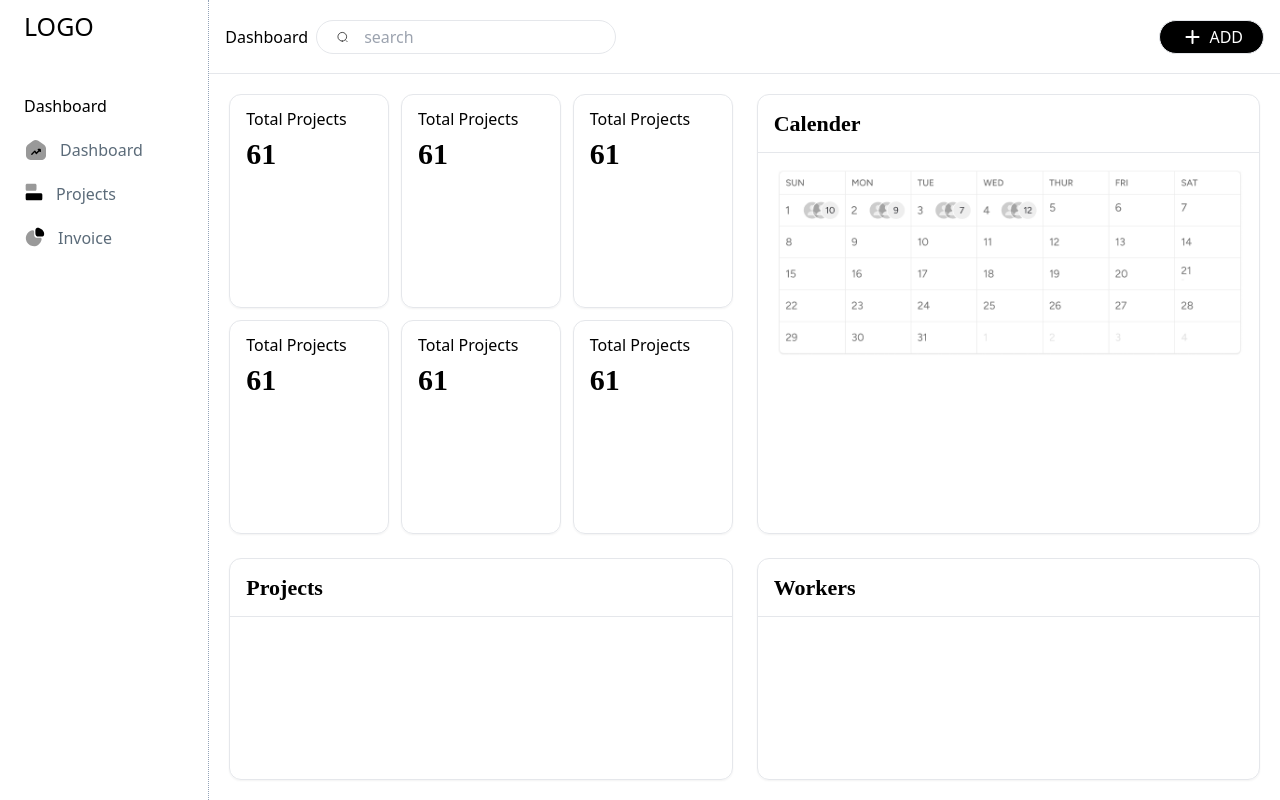
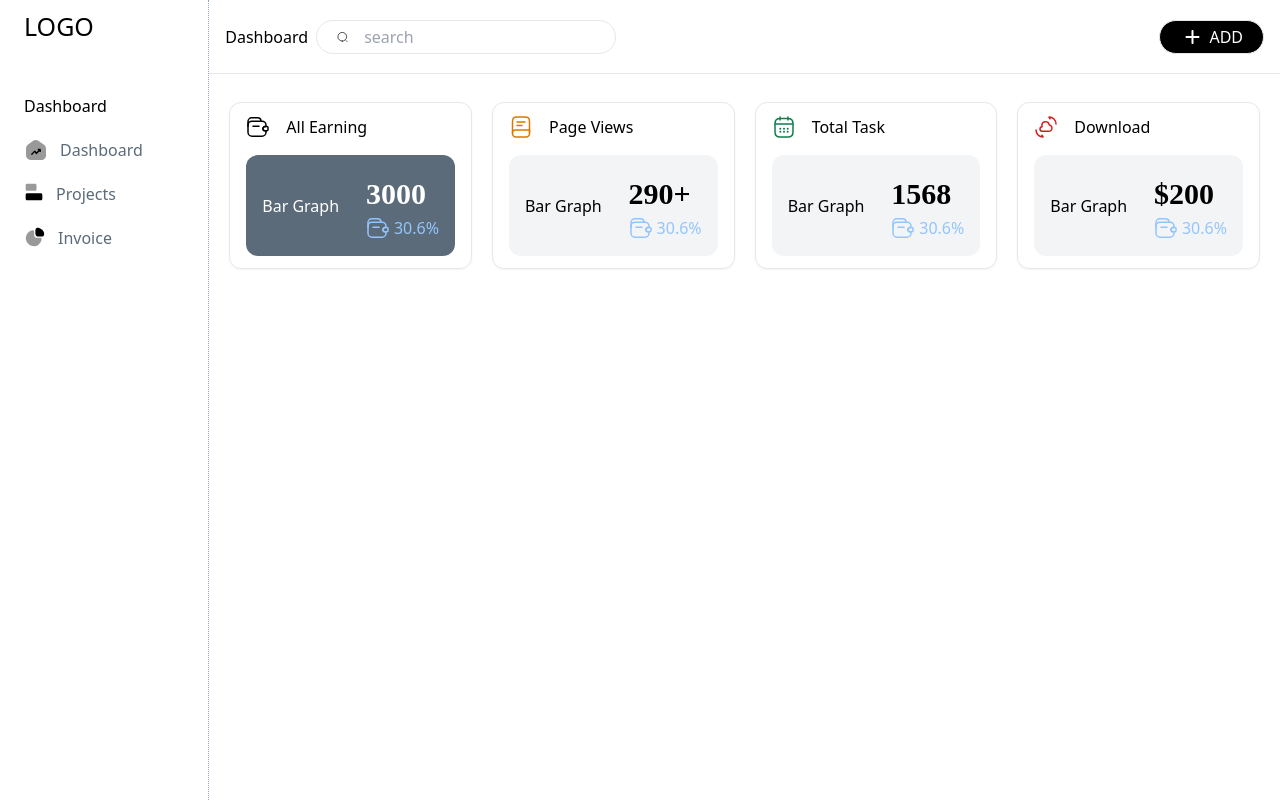
Before and after one commit to harish-bhati/admin-boiler-template, a React (Create React App) app: page / in a window 1280 px wide. Built offline with nearby package versions, Linux system fonts and the light colour scheme.

Commit message:
integrate the rechart js

```diff
--- a/package.json
+++ b/package.json
@@ -15,6 +15,7 @@
     "react-dom": "^18.3.1",
     "react-router-dom": "^6.26.1",
     "react-scripts": "5.0.1",
+    "recharts": "^2.12.7",
     "typescript": "^4.9.5",
     "web-vitals": "^2.1.4"
   },
--- a/public/index.html
+++ b/public/index.html
@@ -24,7 +24,7 @@
       work correctly both with client-side routing and a non-root public URL.
       Learn how to configure a non-root public URL by running `npm run build`.
     -->
-    <title>React App</title>
+    <title>Admin Portal</title>
   </head>
   <body>
     <noscript>You need to enable JavaScript to run this app.</noscript>
--- /dev/null
+++ b/src/assets/icons/DownloadIcon.tsx
@@ -0,0 +1,24 @@
+import React from 'react';
+import { IconsProps } from './Icons';
+
+export const DownloadIcon = ({
+  className,
+  fill,
+  width,
+  height,
+  viewBox,
+}: IconsProps) => {
+  return (
+    <svg
+      xmlns="http://www.w3.org/2000/svg"
+      className={className}
+      viewBox={viewBox ? viewBox : '0 0 24 24'}
+      width={width ? width : '24'}
+      height={height ? height : '24'}
+      fill={fill ? fill : 'none'}
+    >
+     <path d="M8.11 11.85c-2.82.2-2.81 4.3 0 4.5h6.67c.81.01 1.59-.3 2.19-.84 1.98-1.73.92-5.2-1.68-5.53-.93-5.64-9.08-3.5-7.15 1.87" stroke="#d31c1c" strokeWidth="1.5" strokeMiterlimit="10" strokeLinecap="round" strokeLinejoin="round"></path>
+     <path d="M2 15c0 3.87 3.13 7 7 7l-1.05-1.75M22 9c0-3.87-3.13-7-7-7l1.05 1.75" stroke="#d31c1c" strokeWidth="1.5" strokeLinecap="round" strokeLinejoin="round"></path>
+    </svg>
+  );
+};
--- /dev/null
+++ b/src/assets/icons/EarningIcon.tsx
@@ -0,0 +1,25 @@
+import React from 'react';
+import { IconsProps } from './Icons';
+
+export const EarningIcon = ({
+  className,
+  fill,
+  width,
+  height,
+  viewBox,
+}: IconsProps) => {
+  return (
+    <svg
+      xmlns="http://www.w3.org/2000/svg"
+      className={className}
+      viewBox={viewBox ? viewBox : '0 0 24 24'}
+      width={width ? width : '24'}
+      height={height ? height : '24'}
+      fill={fill ? fill : 'none'}
+    >
+      <path d="M13 11.15H7M2 11.15V6.53c0-2.04 1.65-3.69 3.69-3.69h5.62c2.04 0 3.69 1.27 3.69 3.31" stroke="currentColor" strokeWidth="1.5" strokeLinecap="round" strokeLinejoin="round"></path>
+      <path d="M17.48 12.2c-.5.48-.74 1.22-.54 1.98.25.93 1.17 1.52 2.13 1.52H20v1.45c0 2.21-1.79 4-4 4H6c-2.21 0-4-1.79-4-4v-7c0-2.21 1.79-4 4-4h10c2.2 0 4 1.8 4 4v1.45h-1.08c-.56 0-1.07.22-1.44.6Z" stroke="currentColor" strokeWidth="1.5" strokeLinecap="round" strokeLinejoin="round"></path>
+      <path d="M22 12.62v2.06c0 .56-.46 1.02-1.03 1.02h-1.93c-1.08 0-2.07-.79-2.16-1.87-.06-.63.18-1.22.6-1.63.37-.38.88-.6 1.44-.6h2.05c.57 0 1.03.46 1.03 1.02Z" stroke="currentColor" strokeWidth="1.5" strokeLinecap="round" strokeLinejoin="round"></path>
+    </svg>
+  );
+};
--- /dev/null
+++ b/src/assets/icons/PageIcon.tsx
@@ -0,0 +1,24 @@
+import React from 'react';
+import { IconsProps } from './Icons';
+
+export const PageIcon = ({
+  className,
+  fill,
+  width,
+  height,
+  viewBox,
+}: IconsProps) => {
+  return (
+    <svg
+      xmlns="http://www.w3.org/2000/svg"
+      className={className}
+      viewBox={viewBox ? viewBox : '0 0 24 24'}
+      width={width ? width : '24'}
+      height={height ? height : '24'}
+      fill={fill ? fill : 'none'}
+    >
+     <path d="M3.5 18V7c0-4 1-5 5-5h7c4 0 5 1 5 5v10c0 .14 0 .28-.01.42" stroke="#de7700" strokeWidth="1.5" strokeLinecap="round" strokeLinejoin="round"></path>
+     <path d="M6.35 15H20.5v3.5c0 1.93-1.57 3.5-3.5 3.5H7c-1.93 0-3.5-1.57-3.5-3.5v-.65C3.5 16.28 4.78 15 6.35 15ZM8 7h8M8 10.5h5" stroke="#de7700" strokeWidth="1.5" strokeLinecap="round" strokeLinejoin="round"></path>
+    </svg>
+  );
+};
--- /dev/null
+++ b/src/assets/icons/TaskIcon.tsx
@@ -0,0 +1,24 @@
+import React from 'react';
+import { IconsProps } from './Icons';
+
+export const TaskIcon = ({
+  className,
+  fill,
+  width,
+  height,
+  viewBox,
+}: IconsProps) => {
+  return (
+    <svg
+      xmlns="http://www.w3.org/2000/svg"
+      className={className}
+      viewBox={viewBox ? viewBox : '0 0 24 24'}
+      width={width ? width : '24'}
+      height={height ? height : '24'}
+      fill={fill ? fill : 'none'}
+    >
+     <path d="M8 2v3M16 2v3M3.5 9.09h17M21 8.5V17c0 3-1.5 5-5 5H8c-3.5 0-5-2-5-5V8.5c0-3 1.5-5 5-5h8c3.5 0 5 2 5 5Z" stroke="#107d4f" strokeWidth="1.5" strokeMiterlimit="10" strokeLinecap="round" strokeLinejoin="round"></path>
+     <path d="M15.695 13.7h.009M15.695 16.7h.009M11.995 13.7h.01M11.995 16.7h.01M8.294 13.7h.01M8.294 16.7h.01" stroke="#107d4f" strokeWidth="2" strokeLinecap="round" strokeLinejoin="round"></path>
+    </svg>
+  );
+};
--- a/src/assets/icons/index.ts
+++ b/src/assets/icons/index.ts
@@ -7,3 +7,7 @@ export * from './SearchIcon';
 export * from './PlusIcon';
 export * from './EditIcon';
 export * from './DeleteIcon';
+export * from './EarningIcon';
+export * from './PageIcon';
+export * from './TaskIcon';
+export * from './DownloadIcon';
--- a/src/components/Card.tsx
+++ b/src/components/Card.tsx
@@ -1,33 +1,81 @@
 import React from "react";
-
+import { EarningIcon, PageIcon } from "../assets/icons";
+import { CartesianGrid } from "recharts";
+import { TaskIcon } from "../assets/icons/TaskIcon";
+import { DownloadIcon } from "../assets/icons/DownloadIcon";
 
 const Card = () => {
+  const isDark = true;
   return (
-    <div className="card-container grid grid-cols-3 gap-3 grid-rows-2">
-        <div className="shadow-sm rounded-xl px-4 py-3 min-w-[150px] border">
-            <h1>Total Projects</h1>
-            <p className="font-bold text-[30px]">61</p>
+    <div className='card-container grid grid-cols-4 gap-5'>
+      <div className='shadow-sm rounded-xl px-4 py-3 min-w-[150px] border space-y-4'>
+        <h1 className='flex gap-4 items-center'>
+          {" "}
+          <EarningIcon />
+          All Earning
+        </h1>
+        <div
+          className={`p-4 flex gap-3 items-center rounded-xl ${
+            isDark ? "bg-black-light text-white-light" : "bg-gray-100"
+          }`}
+        >
+          <div>Bar Graph</div>
+          <div className='ml-auto'>
+            <span className='font-bold text-[30px]'>3000</span>
+            <p className='flex gap-1 items-center text-blue-300'>
+              <EarningIcon /> 30.6%
+            </p>
+          </div>
         </div>
-        <div className="shadow-sm rounded-xl px-4 py-3 min-w-[150px] border">
-            <h1>Total Projects</h1>
-            <p className="font-bold text-[30px]">61</p>
+      </div>
+      <div className='shadow-sm rounded-xl px-4 py-3 min-w-[150px] border space-y-4'>
+        <h1 className='flex gap-4 items-center'>
+          {" "}
+          <PageIcon />
+          Page Views
+        </h1>
+        <div className='p-4 bg-gray-100 flex gap-3 items-center rounded-xl'>
+          <div>Bar Graph</div>
+          <div className='ml-auto'>
+            <span className='font-bold text-[30px]'>290+</span>
+            <p className='flex gap-1 items-center text-blue-300'>
+              <EarningIcon /> 30.6%
+            </p>
+          </div>
         </div>
-        <div className="shadow-sm rounded-xl px-4 py-3 min-w-[150px] border">
-            <h1>Total Projects</h1>
-            <p className="font-bold text-[30px]">61</p>
+      </div>
+      <div className='shadow-sm rounded-xl px-4 py-3 min-w-[150px] border space-y-4'>
+        <h1 className='flex gap-4 items-center'>
+          {" "}
+          <TaskIcon />
+          Total Task
+        </h1>
+        <div className='p-4 bg-gray-100 flex gap-3 items-center rounded-xl'>
+          <div>Bar Graph</div>
+          <div className='ml-auto'>
+            <span className='font-bold text-[30px]'>1568</span>
+            <p className='flex gap-1 items-center text-blue-300'>
+              <EarningIcon /> 30.6%
+            </p>
+          </div>
         </div>
-        <div className="shadow-sm rounded-xl px-4 py-3 min-w-[150px] border">
-            <h1>Total Projects</h1>
-            <p className="font-bold text-[30px]">61</p>
+      </div>
+      <div className='shadow-sm rounded-xl px-4 py-3 min-w-[150px] border space-y-4'>
+        <h1 className='flex gap-4 items-center'>
+          {" "}
+          <DownloadIcon />
+          Download
+        </h1>
+        <div className='p-4 bg-gray-100 flex gap-3 items-center rounded-xl'>
+          <div>Bar Graph</div>
+          <div className='ml-auto'>
+            <span className='font-bold text-[30px]'>$200</span>
+            <p className='flex gap-1 items-center text-blue-300'>
+              <EarningIcon /> 30.6%
+            </p>
+          </div>
         </div>
-        <div className="shadow-sm rounded-xl px-4 py-3 min-w-[150px] border">
-            <h1>Total Projects</h1>
-            <p className="font-bold text-[30px]">61</p>
-        </div>
-        <div className="shadow-sm rounded-xl px-4 py-3 min-w-[150px] border">
-            <h1>Total Projects</h1>
-            <p className="font-bold text-[30px]">61</p>
-        </div>
+      </div>
     </div>
   );
 };
--- /dev/null
+++ b/src/components/LineChart.tsx
@@ -0,0 +1,75 @@
+import React from "react";
+import { Area, AreaChart, CartesianGrid, ResponsiveContainer, Tooltip, XAxis, YAxis } from "recharts";
+
+const data = [
+  {
+    "name": "Group A",
+    "uv": 4000,
+    "pv": 2400,
+    "amt": 2400
+  },
+  {
+    "name": "Group B",
+    "uv": 3000,
+    "pv": 1398,
+    "amt": 2210
+  },
+  {
+    "name": "Group C",
+    "uv": 2000,
+    "pv": 9800,
+    "amt": 2290
+  },
+  {
+    "name": "Group D",
+    "uv": 2780,
+    "pv": 3908,
+    "amt": 2000
+  },
+  {
+    "name": "Group E",
+    "uv": 1890,
+    "pv": 4800,
+    "amt": 2181
+  },
+  {
+    "name": "Group F",
+    "uv": 2390,
+    "pv": 3800,
+    "amt": 2500
+  },
+  {
+    "name": "Group G",
+    "uv": 3490,
+    "pv": 4300,
+    "amt": 2100
+  }
+]
+
+const LineChartData = () =>{
+  return(
+    <ResponsiveContainer width="99%" height="70%">
+        <AreaChart data={data}
+          margin={{ top: 10, right: 30, left: 0, bottom: 0 }}>
+          <defs>
+            <linearGradient id="colorUv" x1="0" y1="0" x2="0" y2="1">
+              <stop offset="5%" stopColor="#8884d8" stopOpacity={0.8}/>
+              <stop offset="95%" stopColor="#8884d8" stopOpacity={0}/>
+            </linearGradient>
+            <linearGradient id="colorPv" x1="0" y1="0" x2="0" y2="1">
+              <stop offset="5%" stopColor="#82ca9d" stopOpacity={0.8}/>
+              <stop offset="95%" stopColor="#82ca9d" stopOpacity={0}/>
+            </linearGradient>
+          </defs>
+          <XAxis dataKey="name" />
+          <YAxis domain={[0, 12500]} tickCount={6}/>
+          <CartesianGrid strokeDasharray="3 3" />
+          <Tooltip contentStyle={{background:"#fcfcfc", borderColor:"#d8d8d8"}} labelStyle={{display:"none"}} offset={8} />
+          <Area type="monotone" dataKey="uv" stroke="#8884d8" fillOpacity={1} fill="url(#colorUv)" />
+          <Area type="monotone" dataKey="pv" stroke="#82ca9d" fillOpacity={1} fill="url(#colorPv)" />
+        </AreaChart>
+    </ResponsiveContainer>
+  );
+}
+
+export default LineChartData;
--- a/src/pages/Dashboard.tsx
+++ b/src/pages/Dashboard.tsx
@@ -2,14 +2,16 @@ import Card from "../components/Card";
 import Calender from "../components/Calender";
 import Projects from "../components/Projects";
 import Workers from "../components/Workers";
+// import LineChartData from "../components/LineChart";
 
 const Dashboard = () => {
   return (
-    <div className="grid grid-cols-2 gap-6 p-5 w-full h-[calc(100vh-74px)]">
+    <div className="px-5 py-7">
       <Card />
-      <Calender />
+      {/* <LineChartData /> */}
+      {/* <Calender />
       <Projects />
-      <Workers />
+      <Workers /> */}
     </div>
   );
 };
--- a/src/pages/List.tsx
+++ b/src/pages/List.tsx
@@ -1,5 +1,3 @@
-import Header from "../components/Header";
-import Sidebar from "../components/Sidebar";
 import Iframe from "../components/Iframe";
 import Table from "../components/Table";
 import CardList from "../components/CardList";
--- a/tailwind.config.js
+++ b/tailwind.config.js
@@ -24,7 +24,7 @@ module.exports = {
           dark:'#1d2630',
         },
         blue:{
-          light: '#3366ff14',
+          light: '#4680ff',
           lighter: '#3366ff',
         },
         green:{
```
Also changed, not shown: 1 other file (tests, documents, lock files or other folders).
